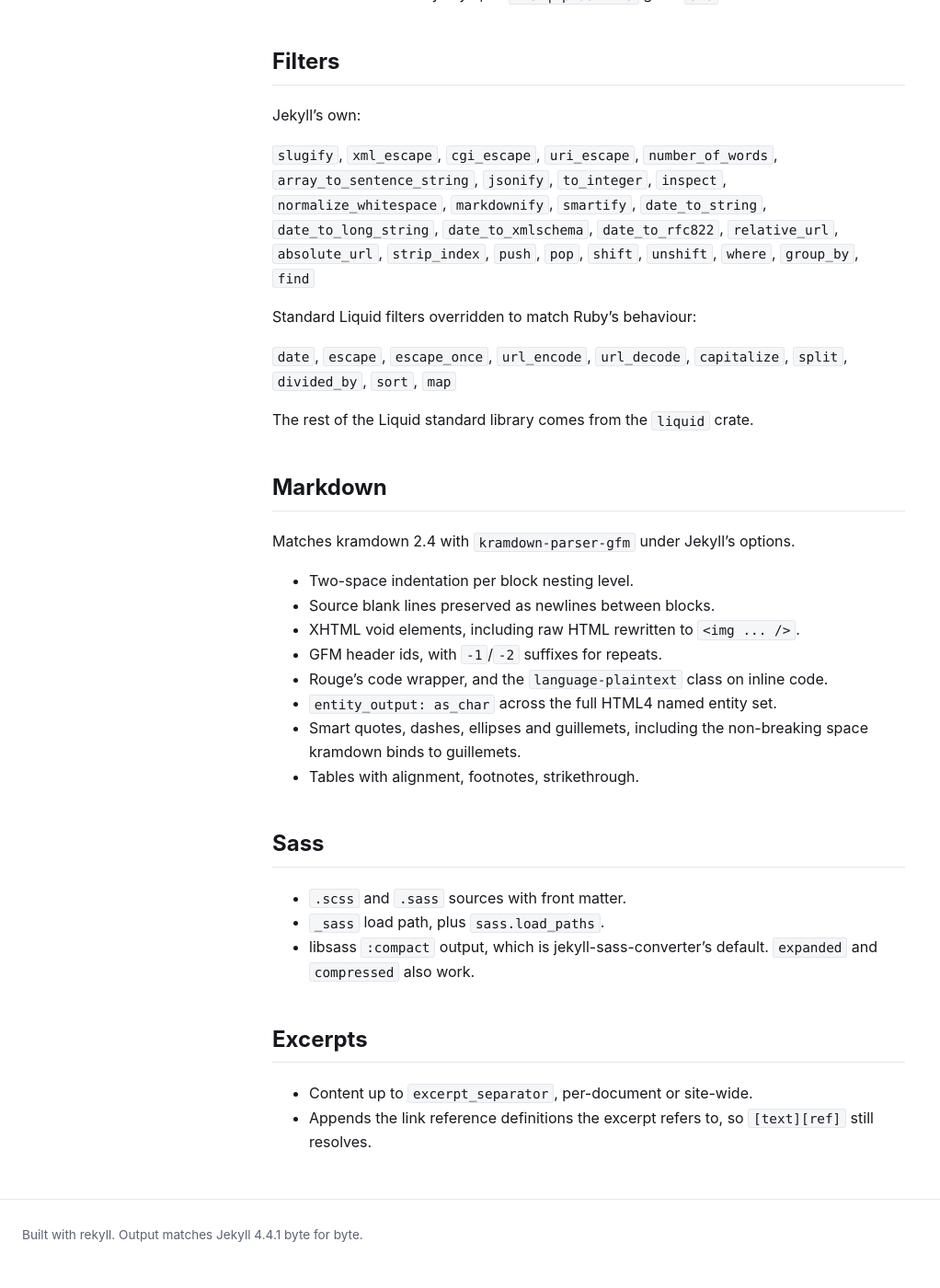
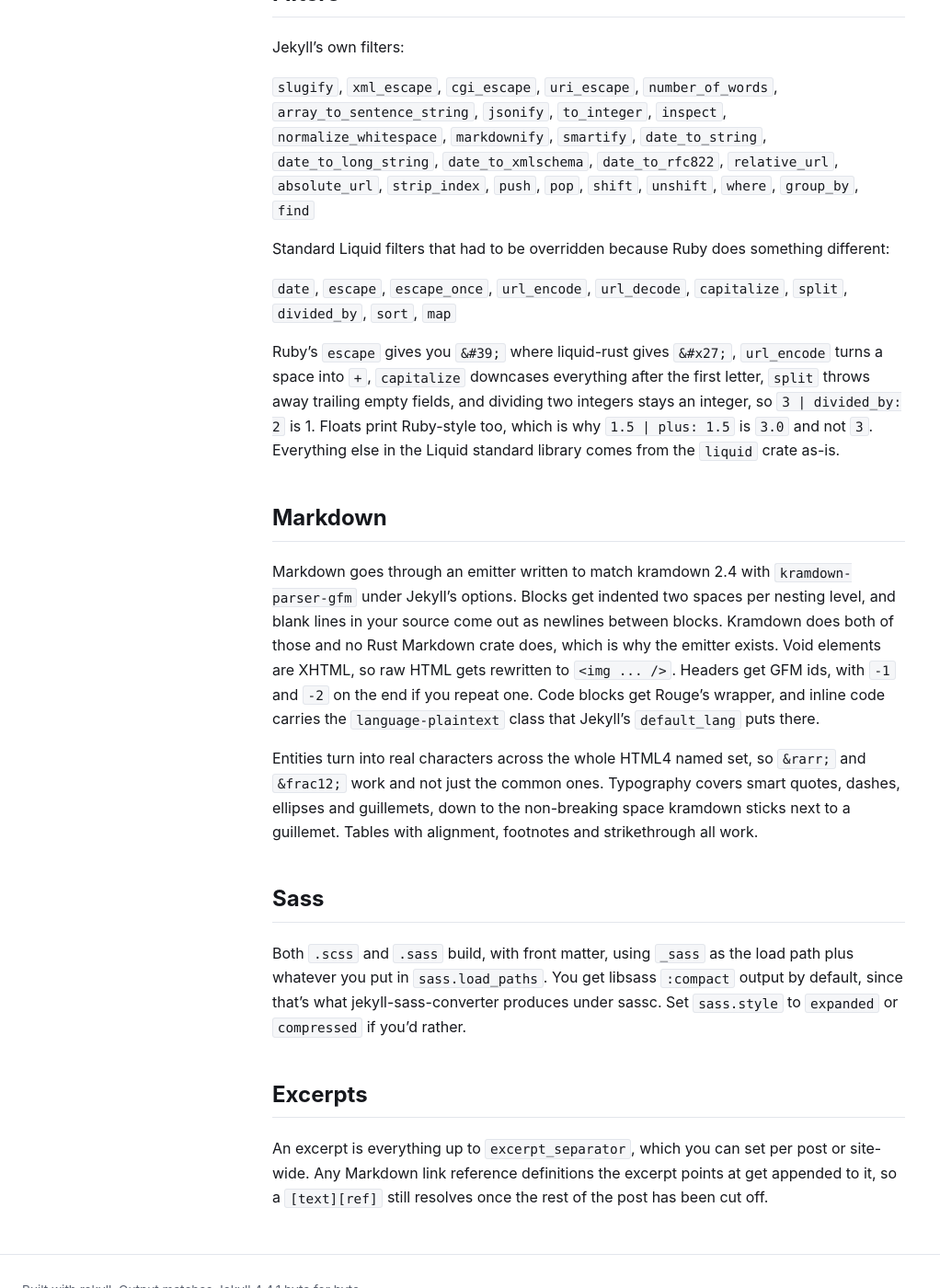
Before and after one commit to ngpaladi/rekyll, a Jekyll site: the page built from docs/features.md, in a window 1280 px wide and 1400 px high, scrolled down 1820 px. Shown: the whole window at 92% size, without its empty margins (0-1022 px from the left). Built offline with Jekyll 4.4.1, drawn with Linux system fonts in a browser that asks for light colours; some of the changed text lies outside the part shown.

Commit message:
Rewrite docs in the author's voice
Voice calibrated from noahpaladino.com/blog and the FemtoLCC post rather than
guessed: second person, contractions, jargon glossed in parentheses where it
first appears, occasional aside about what surprised me. Structure stays a
features list and how-to, as asked.

Co-Authored-By: Claude Opus 5 (1M context) <noreply@anthropic.com>

```diff
--- a/docs/features.md
+++ b/docs/features.md
@@ -2,59 +2,68 @@
 title: Features
 ---
 
-Everything on this page is verified byte-identical against Jekyll 4.3.2. See
+Everything here is checked byte-for-byte against Jekyll 4.3.2. See
 [Testing](/testing/) for how.
 
 ## Configuration
 
-- Reads `_config.yml` and `_config.yaml`.
-- Applies Jekyll's full `DEFAULTS` set and deep-merge semantics.
-- Resolves scalars with Ruby's YAML 1.1 rules. `yes`/`on` are booleans, `010` is octal, `1_000` and `1,000` are 1000, `1e3` is a string.
-- Never type-resolves quoted scalars.
-- Supports `collections`, `defaults`, `include`, `exclude`, `keep_files`, `permalink`, `timezone`, `time`, `future`, `unpublished`, `excerpt_separator`, `markdown_ext`, `baseurl`, `url`.
+rekyll reads `_config.yml` or `_config.yaml` and applies the same `DEFAULTS`
+Jekyll does, merged the same way. Your scalars get resolved under Ruby's YAML
+1.1 rules, not 1.2, which is a bigger deal than it sounds: `yes` and `on` are
+booleans, `010` is octal, `1_000` and `1,000` both come out as 1000, and `1e3`
+is a string, because the float pattern wants a decimal point in it. Anything
+you quote is left alone as a string.
+
+Keys you can use include `collections`, `defaults`, `include`, `exclude`,
+`keep_files`, `permalink`, `timezone`, `time`, `future`, `unpublished`,
+`excerpt_separator`, `markdown_ext`, `baseurl` and `url`.
 
 ## Content
 
-- Pages with and without front matter.
-- Posts from `_posts` in any directory, including nested ones like `blog/_posts`.
-- Custom collections, with `output` and `permalink` per collection.
-- Static files, including files inside a collection.
-- `_data` directory as `.yml` and `.yaml`, nested by subdirectory.
-- CRLF and LF sources.
+Pages work with or without front matter, and posts come from `_posts` in any
+directory, so `blog/_posts` is fine too. Custom collections get their own
+`output` and `permalink` settings. Static files are copied across, and if one
+lives inside a collection it goes wherever that collection's URL template puts
+it. Your `_data` folder is read as `.yml` and `.yaml`, nested by subdirectory.
+CRLF and LF line endings both work.
 
 ## Permalinks
 
-- All five built-in styles: `none`, `date`, `ordinal`, `pretty`, `weekdate`.
-- Custom templates with every `UrlDrop` placeholder, including `:year`, `:month`, `:day`, `:i_month`, `:short_month`, `:y_day`, `:week`, `:short_day`, `:categories`, `:slug`, `:title`, `:name`, `:collection`, `:path`, `:output_ext`.
-- Per-document `permalink` in front matter.
-- Categories taken from directory path.
+All five built-in styles work: `none`, `date`, `ordinal`, `pretty` and
+`weekdate`. If you write your own template you get every `UrlDrop` placeholder,
+including
+`:year`, `:month`, `:day`, `:i_month`, `:short_month`, `:y_day`, `:week`,
+`:short_day`, `:categories`, `:slug`, `:title`, `:name`, `:collection`, `:path`
+and `:output_ext`. A `permalink` in front matter beats the template, and any
+directories between the collection root and the file turn into categories.
 
 ## Dates
 
-- Filename dates and front-matter dates.
-- Resolves in the site timezone the way `Time.parse(...).localtime` does.
-- Handles zoned, unzoned and date-only values, plus DST gaps.
-- `future` and `published` filtering.
+Dates come from the filename or from front matter, and either way they resolve
+the way `Time.parse(...).localtime` does, in your site's timezone. Zoned,
+unzoned and date-only values all work, and so do daylight saving gaps. The
+`future` and `published` settings decide what actually gets written.
 
-## Layouts and includes
+Worth knowing, because it surprised me: if your timezone is
+`America/New_York` and you write `date: 2020-01-02 03:04:05` with no zone on
+it, the post publishes at `/2020/01/01/`. Ruby's YAML parser reads an unzoned
+time as a UTC instant, and `localtime` then drags it back to the previous
+evening. rekyll does the same thing, so your posts land where Jekyll would put
+them.
 
-- Layout chains, nested layout data merging, `layout: none`.
-- `{% raw %}{% include %}{% endraw %}` with quoted, unquoted and variable parameters.
-- `{% raw %}{% include_relative %}{% endraw %}`, resolved against the including file's directory.
-- `{% raw %}{% link %}{% endraw %}` and `{% raw %}{% post_url %}{% endraw %}`.
-- `{% raw %}{% highlight %}{% endraw %}`, with and without `linenos`.
-- Front-matter `defaults` with Jekyll's scope precedence.
+## Layouts And Includes
 
-## Liquid
-
-- Undefined variables render empty, matching `strict_variables: false`.
-- Unknown filters pass their input through, matching `strict_filters: false`.
-- Hash iteration order matches Ruby's insertion order.
-- Floats render Ruby-style, so `1.5 | plus: 1.5` gives `3.0`.
+Layout chains work, along with nested layout data merging and `layout: none`.
+The `include` tag takes quoted, unquoted and variable parameters, and
+`include_relative` resolves against the directory of whatever file is doing the
+including. The `link` and `post_url` tags turn a source path into its output
+URL with your baseurl on the front. The `highlight` tag works with and without
+`linenos`. Front-matter `defaults` follow Jekyll's precedence, where a longer
+scope path wins and a typed scope breaks a tie.
 
 ## Filters
 
-Jekyll's own:
+Jekyll's own filters:
 
 `slugify`, `xml_escape`, `cgi_escape`, `uri_escape`, `number_of_words`,
 `array_to_sentence_string`, `jsonify`, `to_integer`, `inspect`,
@@ -63,33 +72,46 @@ Jekyll's own:
 `absolute_url`, `strip_index`, `push`, `pop`, `shift`, `unshift`, `where`,
 `group_by`, `find`
 
-Standard Liquid filters overridden to match Ruby's behaviour:
+Standard Liquid filters that had to be overridden because Ruby does something
+different:
 
 `date`, `escape`, `escape_once`, `url_encode`, `url_decode`, `capitalize`,
 `split`, `divided_by`, `sort`, `map`
 
-The rest of the Liquid standard library comes from the `liquid` crate.
+Ruby's `escape` gives you `&#39;` where liquid-rust gives `&#x27;`,
+`url_encode` turns a space into `+`, `capitalize` downcases everything after
+the first letter, `split` throws away trailing empty fields, and dividing two
+integers stays an integer, so `3 | divided_by: 2` is 1. Floats print Ruby-style
+too, which is why `1.5 | plus: 1.5` is `3.0` and not `3`. Everything else in
+the Liquid standard library comes from the `liquid` crate as-is.
 
 ## Markdown
 
-Matches kramdown 2.4 with `kramdown-parser-gfm` under Jekyll's options.
+Markdown goes through an emitter written to match kramdown 2.4 with
+`kramdown-parser-gfm` under Jekyll's options. Blocks get indented two spaces
+per nesting level, and blank lines in your source come out as newlines between
+blocks. Kramdown does both of those and no Rust Markdown crate does, which is
+why the emitter exists. Void elements are XHTML, so raw HTML gets rewritten to
+`<img ... />`. Headers get GFM ids, with `-1` and `-2` on the end if you repeat
+one. Code blocks get Rouge's wrapper, and inline code carries the
+`language-plaintext` class that Jekyll's `default_lang` puts there.
 
-- Two-space indentation per block nesting level.
-- Source blank lines preserved as newlines between blocks.
-- XHTML void elements, including raw HTML rewritten to `<img ... />`.
-- GFM header ids, with `-1`/`-2` suffixes for repeats.
-- Rouge's code wrapper, and the `language-plaintext` class on inline code.
-- `entity_output: as_char` across the full HTML4 named entity set.
-- Smart quotes, dashes, ellipses and guillemets, including the non-breaking space kramdown binds to guillemets.
-- Tables with alignment, footnotes, strikethrough.
+Entities turn into real characters across the whole HTML4 named set, so
+`&rarr;` and `&frac12;` work and not just the common ones. Typography covers
+smart quotes, dashes, ellipses and guillemets, down to the non-breaking space
+kramdown sticks next to a guillemet. Tables with alignment, footnotes and
+strikethrough all work.
 
 ## Sass
 
-- `.scss` and `.sass` sources with front matter.
-- `_sass` load path, plus `sass.load_paths`.
-- libsass `:compact` output, which is jekyll-sass-converter's default. `expanded` and `compressed` also work.
+Both `.scss` and `.sass` build, with front matter, using `_sass` as the load
+path plus whatever you put in `sass.load_paths`. You get libsass `:compact`
+output by default, since that's what jekyll-sass-converter produces under
+sassc. Set `sass.style` to `expanded` or `compressed` if you'd rather.
 
 ## Excerpts
 
-- Content up to `excerpt_separator`, per-document or site-wide.
-- Appends the link reference definitions the excerpt refers to, so `[text][ref]` still resolves.
+An excerpt is everything up to `excerpt_separator`, which you can set per post
+or site-wide. Any Markdown link reference definitions the excerpt points at get
+appended to it, so a `[text][ref]` still resolves once the rest of the post has
+been cut off.
```
Also changed, not shown: docs/index.md (+29 -28 lines), docs/limits.md (+58 -42 lines), docs/testing.md (+19 -16 lines), docs/vendor.md (+10 -9 lines).
